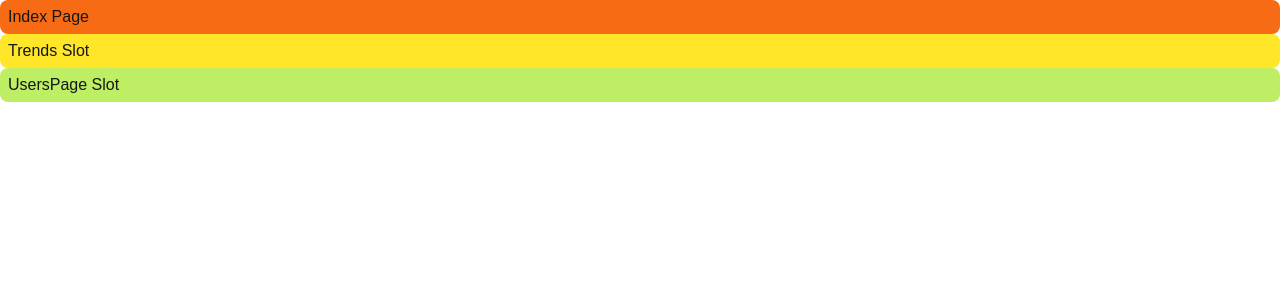
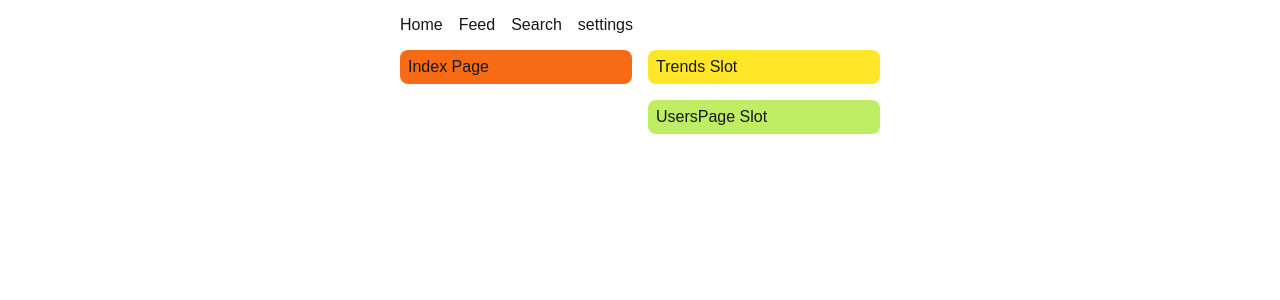
Before and after one commit to goodsosbva/MyNextApp, a Next.js app in the folder my-next-app/: page / in a window 1280 px wide. Shown: the top 300 px of the page. Built offline with nearby package versions, Linux system fonts and the light colour scheme.

Commit message:
feat: rootlayout init

```diff
--- a/my-next-app/app/layout.tsx
+++ b/my-next-app/app/layout.tsx
@@ -1,4 +1,5 @@
 import type { Metadata } from "next";
+import Link from "next/link";
 import { Geist, Geist_Mono } from "next/font/google";
 import "./globals.css";
 
@@ -25,12 +26,26 @@ interface RootLayoutProps {
 
 export default function RootLayout(props: Readonly<RootLayoutProps>) {
   const {children, trends, users} = props;
+
   return (
     <html lang="en">
-      <body className={`${geistSans.variable} ${geistMono.variable}`}>
-        {children}
-        {trends}
-        {users}
+      <body
+          style={{ maxWidth: 480, margin: 'auto'}}
+          className={`${geistSans.variable} ${geistMono.variable}`}>
+          <nav style={{ padding: '16px 0px', display: 'flex', gap: 16}}>
+            <Link href="/">Home</Link>
+            <Link href="/feed">Feed</Link>
+            <Link href="/search">Search</Link>
+            <Link href="/settings">settings</Link>
+          </nav>
+          <div style={{ display: 'flex', gap: 16 }}>
+            <main style={{ flex: 1 }}>{children}</main>
+
+            <div style={{ flex: 1, display: 'flex', flexDirection: 'column', gap: 16 }}>
+              {trends}
+              {users}
+            </div>
+          </div>
       </body>
     </html>
   );
```
